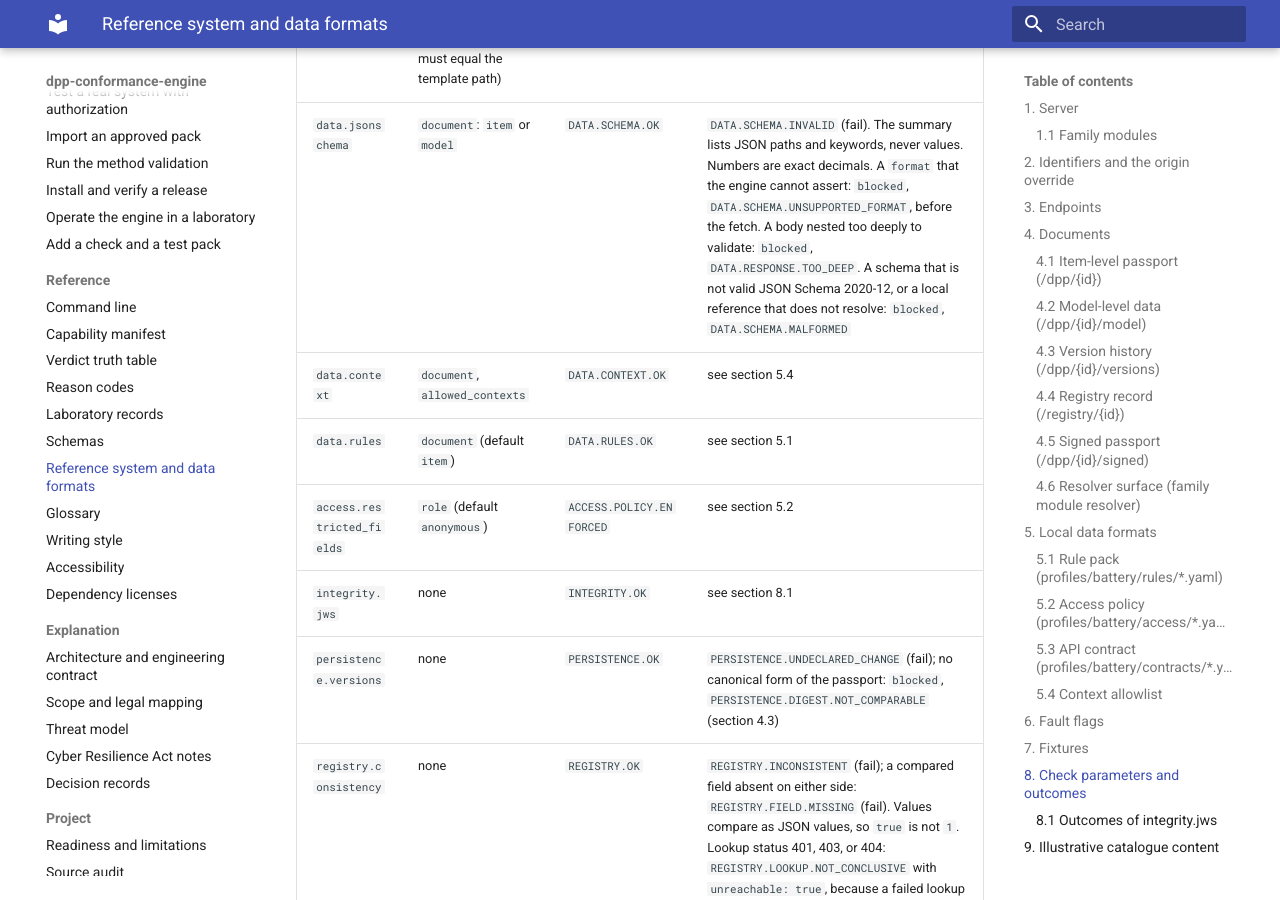
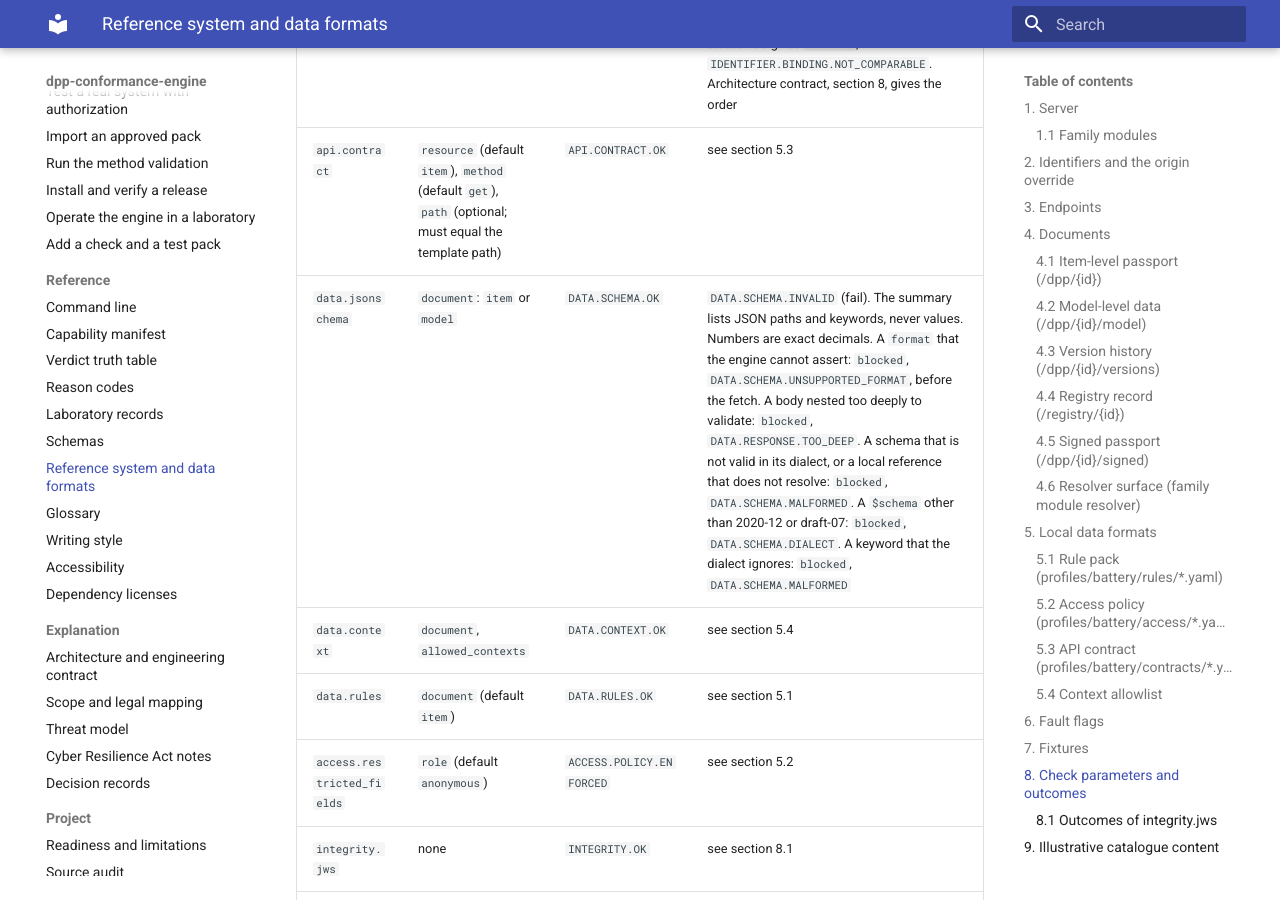
Before and after one commit to hadijannat/dpp-conformance-engine, an MkDocs documentation site: the page built from docs/reference/reference-system.md, in a window 1280 px wide and 900 px high, scrolled down 17581 px. Built offline with MkDocs 1.6.1 and Material for MkDocs 9.7.7, drawn with Linux system fonts in a browser that asks for light colours; the version menu is left out; some of the changed text lies outside the part shown.

Commit message:
docs(reference): name the dialect and version outcomes of data.jsonschema and api.contract
P2-01 added DATA.SCHEMA.DIALECT and API.CONTRACT.UNSUPPORTED_VERSION and
changed what a malformed schema is. The reference system page now states
the same outcomes as section 8 of the architecture.

Co-Authored-By: Claude Opus 5.5 <noreply@anthropic.com>

```diff
--- a/docs/reference/reference-system.md
+++ b/docs/reference/reference-system.md
@@ -418,6 +418,7 @@ that applies:
 | The profile names no contract, it cannot be read, or it is not a mapping | `blocked` | `API.CONTRACT.MISSING` |
 | The ICS gives `unknown` for `api.contract` | `blocked` | `API.CONTRACT.NOT_DECLARED` |
 | `x-dppce-contract-id` is missing or differs from the ICS value | `blocked` | `API.CONTRACT.ICS_MISMATCH` |
+| `openapi` is not 3.0.x or 3.1.x, `jsonSchemaDialect` of a 3.1 contract is not the default, or a 3.0 Schema Object has no exact translation | `blocked` | `API.CONTRACT.UNSUPPORTED_VERSION` |
 | The method is not `get` | `unsupported` | `API.CONTRACT.UNSUPPORTED_FEATURE` |
 | The IXIT gives no template for the resource | `blocked` | `API.CONTRACT.NO_TARGET` |
 | The `path` parameter differs from the template path | `blocked` | `API.CONTRACT.PATH_MISMATCH` |
@@ -446,8 +447,9 @@ After the fetch:
   the body belongs to another URL.
 - A declared status without `content`, or with an empty `content` map, passes only if the
   response has no media type and no body. Otherwise the check gives `unsupported`.
-- A schema that is not valid JSON Schema 2020-12, also in `components.schemas`, or a local
-  reference that does not resolve, gives `unsupported`.
+- A schema that is not valid JSON Schema 2020-12, also in `components.schemas`, or that names
+  another dialect or uses a keyword that its dialect ignores, gives `unsupported`. So does a
+  local reference that does not resolve.
 - The body may be any JSON value. A body that is not strict JSON gives `API.RESPONSE.NOT_JSON`.
   Numbers are exact decimals, so a value cannot round onto a schema bound.
 - A body that is nested too deeply for the validator gives `blocked` with `API.RESPONSE.TOO_DEEP`.
@@ -619,7 +621,7 @@ signed passport of `integrity.jws` keeps `INTEGRITY.TOKEN.NO_ANSWER` (section 8.
 | `identifier.resolve` | `accept` (the `Accept` request header, printable ASCII), `accepted_media_types` (1 to 16 media types in lower case), `require_https` (boolean, default `false`); all optional | `IDENTIFIER.RESOLVED`: final status 200 with a JSON object; `IDENTIFIER.RESOLVED.MEDIA_TYPE`: final status 200 with a listed media type that is not JSON | 404 or 410: `IDENTIFIER.UNRESOLVED` (fail); 500 to 599: `TRANSPORT.SERVER_ERROR` (`unreachable: true`); other status: `IDENTIFIER.RESOLUTION.STATUS` (fail); body not a JSON object where JSON is needed: `IDENTIFIER.RESPONSE.NOT_JSON` (fail); media type not listed: `IDENTIFIER.RESPONSE.MEDIA_TYPE` (fail); with `require_https`, a carrier URL whose scheme is not `https` (nothing is fetched) or a redirect target whose scheme is not `https`: `IDENTIFIER.SCHEME.NOT_HTTPS` (fail); malformed parameter: `blocked`, `IDENTIFIER.PARAMS.INVALID`. The summary always records `media_type` |
 | `identifier.consistency` | `compare_item` (boolean, default `false`) | `IDENTIFIER.CONSISTENT` | `IDENTIFIER.MISMATCH` (fail). Compares the carrier identifier, `samples.identifier` when both exist, and the `id` of the resolved passport. With `compare_item`, the check also compares the resolved passport with the document at the `item` template, as JSON values. Different values give `IDENTIFIER.BINDING.MISMATCH` (fail). An item target that is not a JSON object with status 200 gives `blocked`, `IDENTIFIER.BINDING.NOT_COMPARABLE`. Architecture contract, section 8, gives the order |
 | `api.contract` | `resource` (default `item`), `method` (default `get`), `path` (optional; must equal the template path) | `API.CONTRACT.OK` | see section 5.3 |
-| `data.jsonschema` | `document`: `item` or `model` | `DATA.SCHEMA.OK` | `DATA.SCHEMA.INVALID` (fail). The summary lists JSON paths and keywords, never values. Numbers are exact decimals. A `format` that the engine cannot assert: `blocked`, `DATA.SCHEMA.UNSUPPORTED_FORMAT`, before the fetch. A body nested too deeply to validate: `blocked`, `DATA.RESPONSE.TOO_DEEP`. A schema that is not valid JSON Schema 2020-12, or a local reference that does not resolve: `blocked`, `DATA.SCHEMA.MALFORMED` |
+| `data.jsonschema` | `document`: `item` or `model` | `DATA.SCHEMA.OK` | `DATA.SCHEMA.INVALID` (fail). The summary lists JSON paths and keywords, never values. Numbers are exact decimals. A `format` that the engine cannot assert: `blocked`, `DATA.SCHEMA.UNSUPPORTED_FORMAT`, before the fetch. A body nested too deeply to validate: `blocked`, `DATA.RESPONSE.TOO_DEEP`. A schema that is not valid in its dialect, or a local reference that does not resolve: `blocked`, `DATA.SCHEMA.MALFORMED`. A `$schema` other than 2020-12 or draft-07: `blocked`, `DATA.SCHEMA.DIALECT`. A keyword that the dialect ignores: `blocked`, `DATA.SCHEMA.MALFORMED` |
 | `data.context` | `document`, `allowed_contexts` | `DATA.CONTEXT.OK` | see section 5.4 |
 | `data.rules` | `document` (default `item`) | `DATA.RULES.OK` | see section 5.1 |
 | `access.restricted_fields` | `role` (default `anonymous`) | `ACCESS.POLICY.ENFORCED` | see section 5.2 |
```
